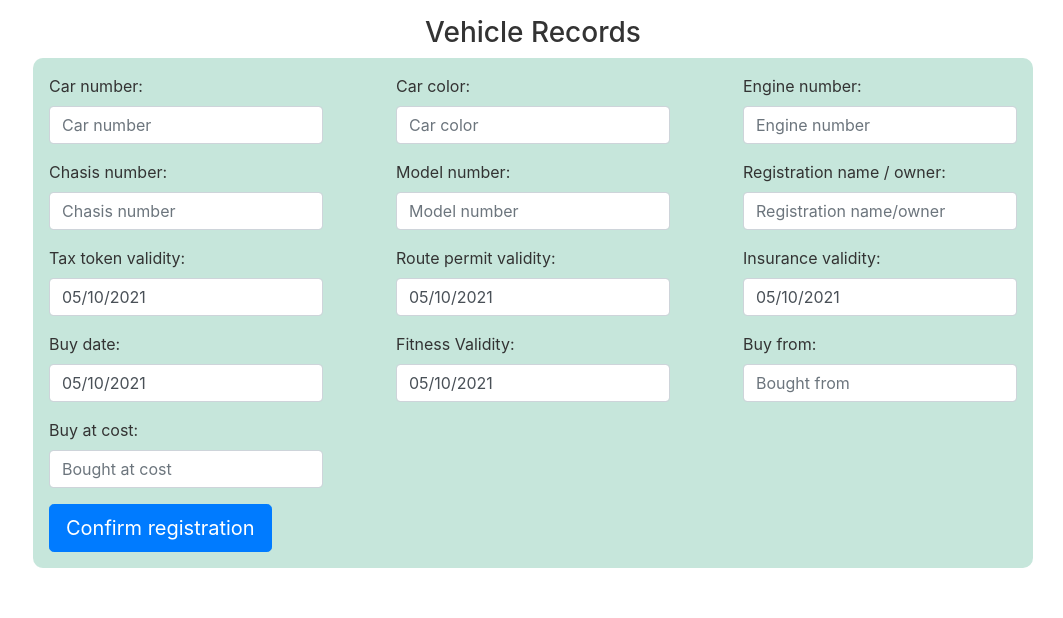
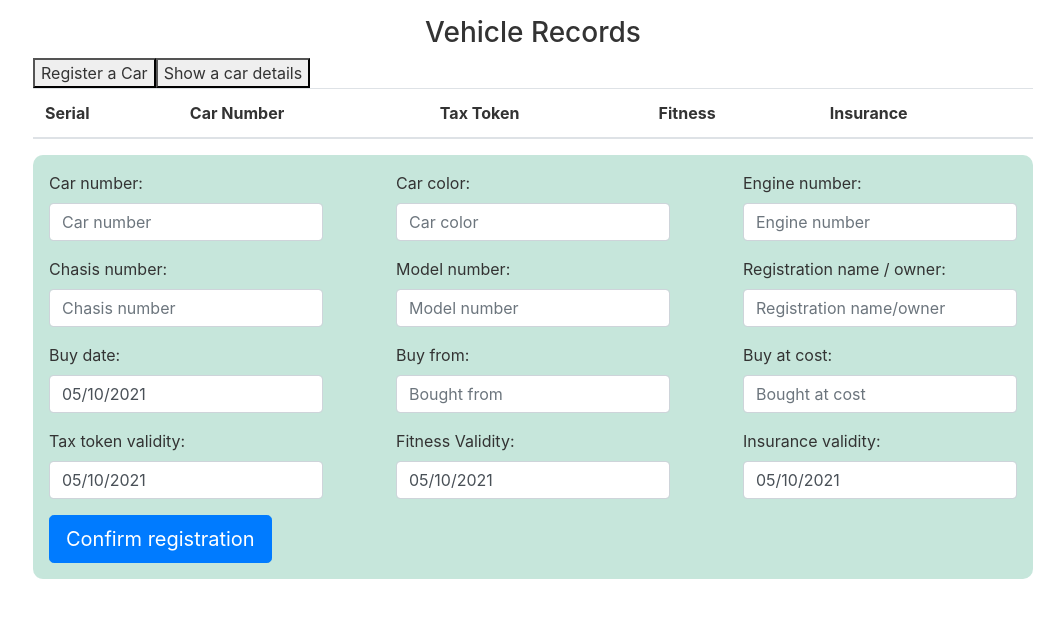
Before and after one commit to mydigita/mongo-office, a React (Create React App) app: page /mongo-office/vehicle-records in a window 1280 px wide. Shown: the top 618 px of the page, without its empty margins (217-1280 px from the left). Built offline with nearby package versions, Linux system fonts and the light colour scheme.

Commit message:
update vehicle records

```diff
--- a/src/components/vehicle-records.component.js
+++ b/src/components/vehicle-records.component.js
@@ -8,13 +8,13 @@ import DatePicker from 'react-datepicker';
 import "react-datepicker/dist/react-datepicker.css";
 
 
+
 const username = localStorage.getItem('user');
 const userid = localStorage.getItem('userid');
 
 export default function VehicleRecords(){
     const [buyDate, setBuyDate] = useState(new Date());
     const [taxTokenValidity, setTaxTokenValidity]  = useState(new Date());
-    const [routePermitValidity, setRoutePermitValidity] = useState(new Date());
     const [insuranceValidity, setInsuranceValidity] =  useState(new Date());
     const [fitnessValidity, setFitnessValidity] =  useState(new Date());
     const [carNumber, setCarNumber]= useState("");
@@ -48,10 +48,7 @@ export default function VehicleRecords(){
         setInsuranceValidity(e);
         setCarDetails({...carDetails, insuranceValidity:e});
     }
-    function onChangeRoutePermitValidity(e){
-        setRoutePermitValidity(e);
-        setCarDetails({...carDetails, routePermitValidity:e});
-    }
+
     function onChangeFitnessValidity(e){
         setFitnessValidity(e);
         setCarDetails({...carDetails, fitnessValidity:e});
@@ -77,6 +74,29 @@ export default function VehicleRecords(){
     return(
         <div className="body-part pt-3">
             <h3 className="text-center">Vehicle Records</h3>
+            <div>
+                <button>Register a Car</button>
+                <button>Show a car details</button>
+            </div>
+            <div id="carlist" className="table-responsive">
+                <table className="table">
+                   <thead>
+                       <tr>
+                           <th>Serial</th>
+                           <th>Car Number</th>
+                           <th>Tax Token</th>
+                           <th>Fitness</th>
+                           <th>Insurance</th>
+                       </tr>
+                   </thead>
+                   <tbody>
+
+
+                   </tbody>
+
+                </table>
+
+            </div>
             <div id="register">
                 <div>
                     <form onSubmit={onSubmitCarRegistration} className="form-light p-3">
@@ -109,29 +129,13 @@ export default function VehicleRecords(){
                             <input name="carOwner" type="text" onChange={onChangeCarDetails} placeholder="Registration name/owner" className="form-control" required/>
                         </div>
                         </div>
-                        <div className="d-flex flex-wrap justify-content-between">
-                        <div className="form-group">
-                            <label>Tax token validity:</label><br/>
-                            <DatePicker selected={taxTokenValidity} onChange={onChangeTaxTokenValidity} className="form-control" required/>
-                        </div>
-                        <div className="form-group">
-                            <label>Route permit validity:</label><br/>
-                            <DatePicker selected={routePermitValidity} onChange={onChangeRoutePermitValidity} className="form-control" required/>
-                        </div>
-                        <div className="form-group">
-                            <label>Insurance validity:</label> <br/>
-                            <DatePicker selected={insuranceValidity} onChange={onChangeInsuranceValidity} className="form-control" required/>
-                        </div>
-                        </div>
+
                         <div className="d-flex flex-wrap justify-content-between">
                         <div className="form-group">
                             <label>Buy date:</label> <br/>
                             <DatePicker selected={buyDate} onChange={onChangeBuyDate} className="form-control" required/>
                         </div>
-                        <div className="form-group">
-                            <label>Fitness Validity:</label> <br/>
-                            <DatePicker selected={fitnessValidity} onChange={onChangeFitnessValidity} className="form-control" required/>
-                        </div>
+
                         <div className="form-group">
                             <label>Buy from:</label>
                             <input name="buyFrom" type="text" onChange={onChangeCarDetails} placeholder="Bought from" className="form-control" required/>
@@ -139,6 +143,20 @@ export default function VehicleRecords(){
                         <div className="form-group">
                             <label>Buy at cost:</label>
                             <input name="buyAtCost" type="text" onChange={onChangeCarDetails} placeholder="Bought at cost" className="form-control" required/>
+                        </div>
+                        </div>
+                        <div className="d-flex flex-wrap justify-content-between">
+                        <div className="form-group">
+                            <label>Tax token validity:</label><br/>
+                            <DatePicker selected={taxTokenValidity} onChange={onChangeTaxTokenValidity} className="form-control" required/>
+                        </div>
+                        <div className="form-group">
+                            <label>Fitness Validity:</label> <br/>
+                            <DatePicker selected={fitnessValidity} onChange={onChangeFitnessValidity} className="form-control" required/>
+                        </div>
+                        <div className="form-group">
+                            <label>Insurance validity:</label> <br/>
+                            <DatePicker selected={insuranceValidity} onChange={onChangeInsuranceValidity} className="form-control" required/>
                         </div>
                         </div>
                         <button type="submit" className="btn btn-primary btn-lg">Confirm registration</button>
```
